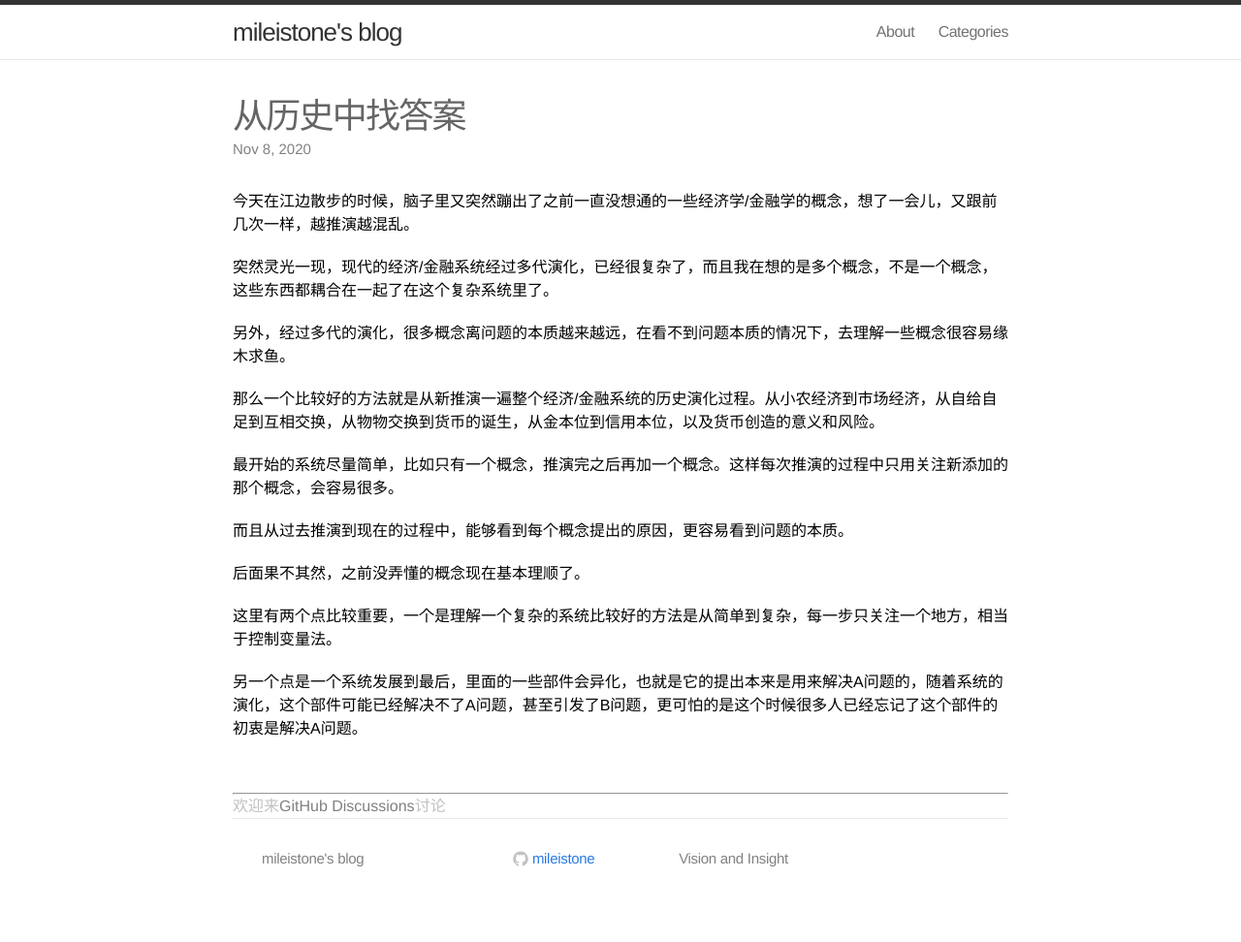
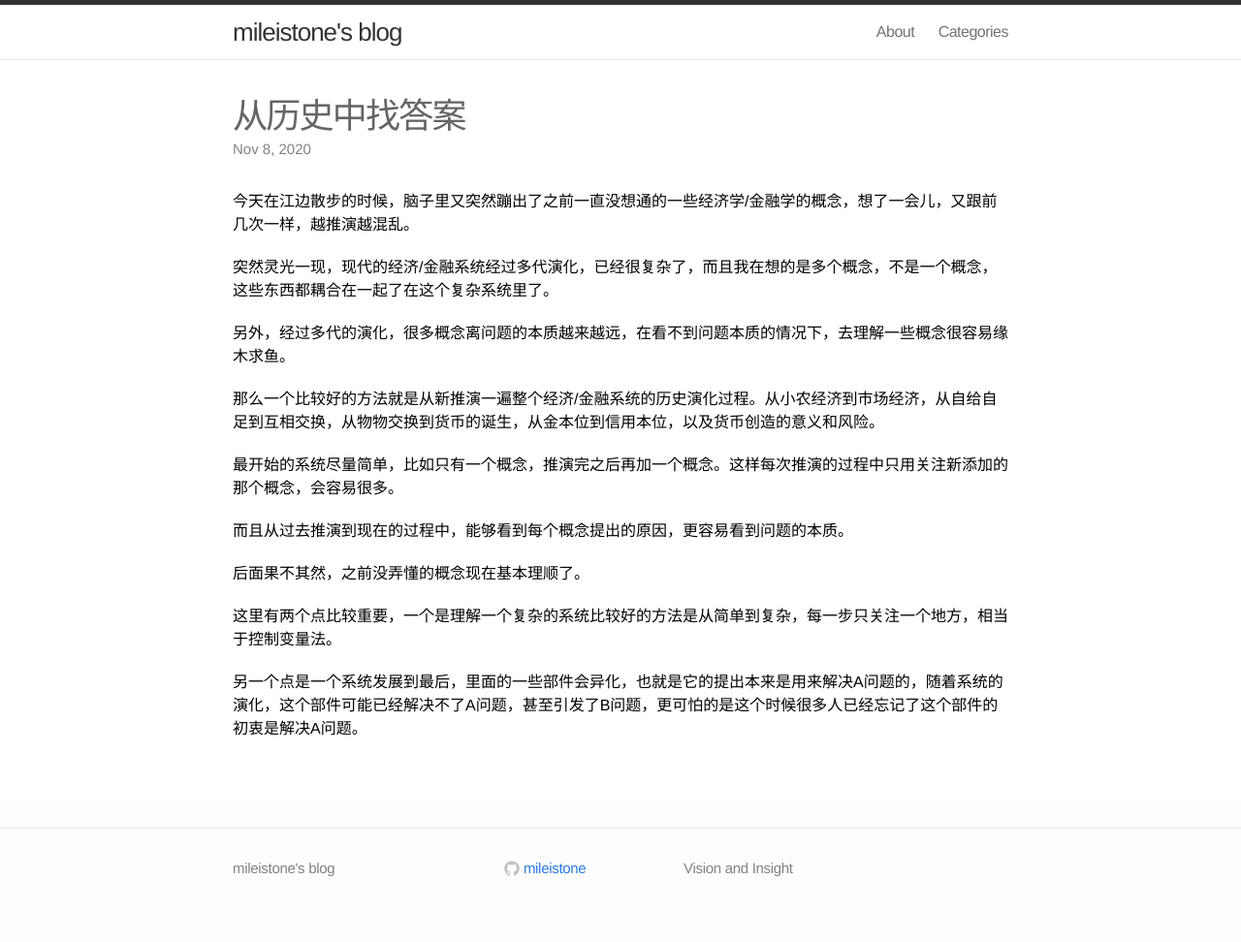
Before and after one commit to mileistone/mileistone.github.io, a Jekyll site: the page built from _posts/2020-11-08-find-answer-from-history.md, in a window 1280 px wide. Shown: the whole page at 97% size. Built offline with Jekyll 4.4.1, drawn with Linux system fonts in a browser that asks for light colours.

Commit message:
Update post.html

```diff
--- a/_layouts/post.html
+++ b/_layouts/post.html
@@ -11,11 +11,6 @@ layout: default
   <article class="post-content">
   {{ content }}
   </article>
-  <div style="color:silver">
-    <br/>
-    <hr/>
-    欢迎来<a href="https://github.com/mileistone/mileistone.github.io/discussions" style="color:gray">GitHub Discussions</a>讨论
-  <div/>
   <!-- disqus comments -->
   <!--
   {% if page.comments %}
```
